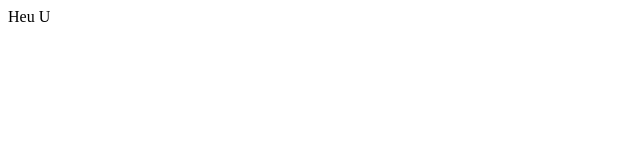
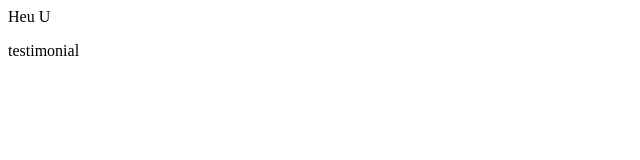
Before and after one commit to Kawser52/third-repo, a plain HTML site: page index.html in a window 1280 px wide. Shown: the full height of the page, 0-640 px from the left. Drawn offline with Linux system fonts and the light colour scheme.

Commit message:
testimonial

```diff
--- a/index.html
+++ b/index.html
@@ -8,5 +8,6 @@
 </head>
 <body>
     <h>Heu U</h>
+    <p>testimonial</p>
 </body>
 </html>
```
